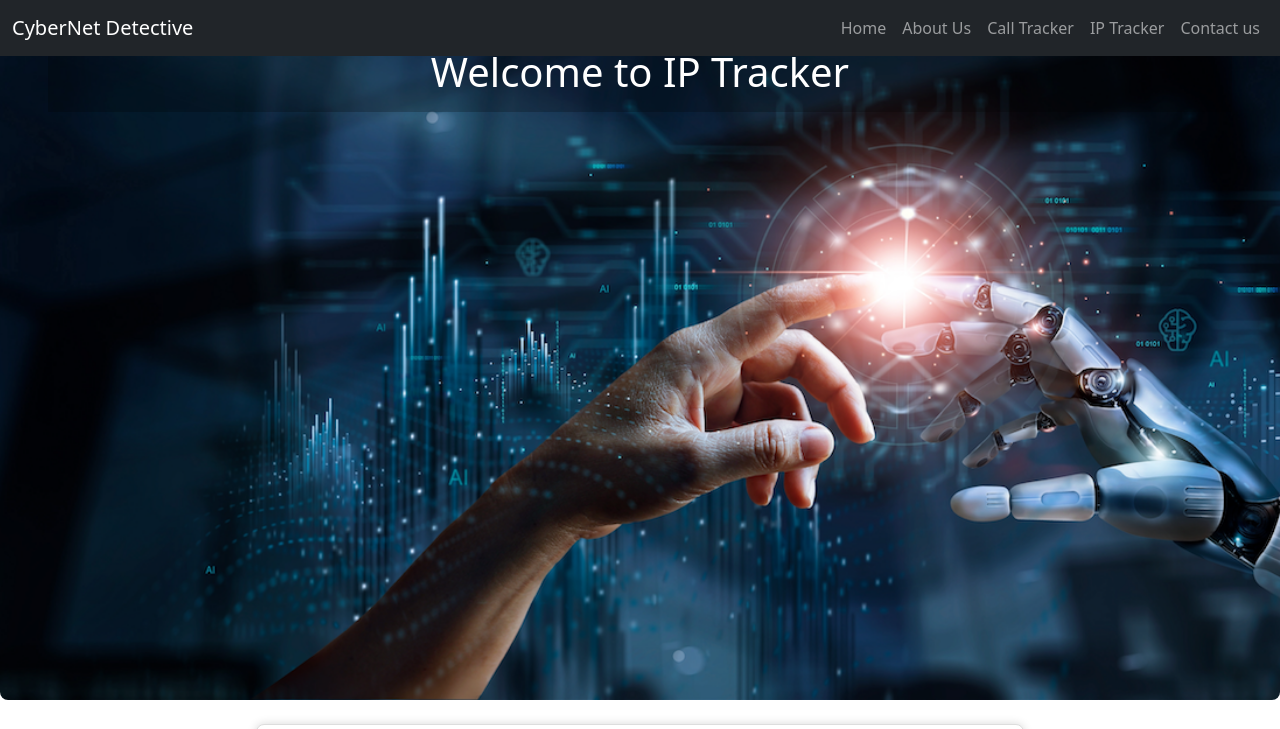
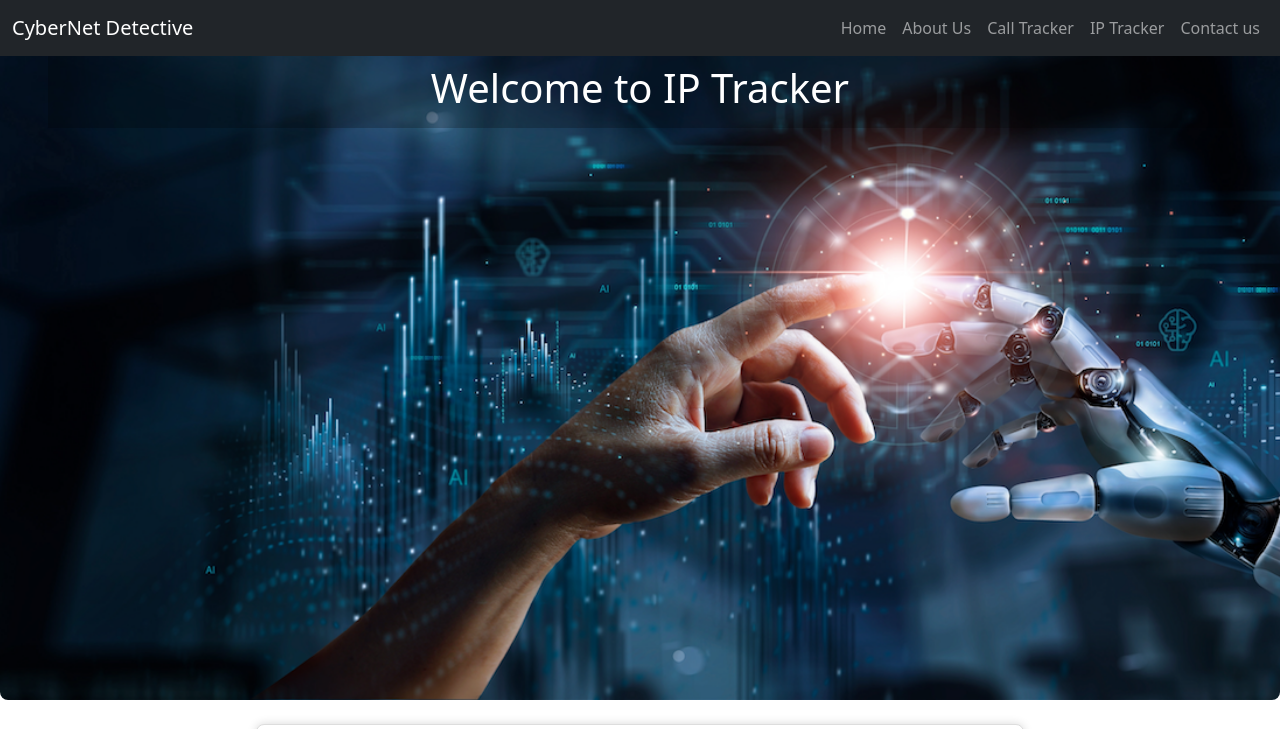
Before and after one commit to YTasheva/CyberNet-Detective, a plain HTML site: page IPTracker.html in a window 1280 px wide. Shown: the top 729 px of the page. Drawn offline with nearby package versions, Linux system fonts and the light colour scheme.

Commit message:
Update author name in IPTracker.html

```diff
--- a/IPTracker.html
+++ b/IPTracker.html
@@ -4,7 +4,7 @@
 <head>
   <meta charset="UTF-8" />
   <meta name="viewport" content="width=device-width, initial-scale=1.0" />
-  <meta name="author" content="Moses Opiah" />
+  <meta name="author" content="CyberNet Detective" />
   <meta name="description" content="IP Tracker" />
   <title>IP Tracker</title>
   <link href="https://cdn.jsdelivr.net/npm/bootstrap@5.3.2/dist/css/bootstrap.min.css" rel="stylesheet"
@@ -42,6 +42,7 @@
     </div>
   </div>
 
+   <!-- MAIN LOGO / NAV -->
   <header>
     <nav class="navbar navbar-expand-sm navbar-dark bg-dark fixed-top">
       <div class="container-fluid">
@@ -72,23 +73,23 @@
       </div>
     </nav>
 
-
-  </header>
-
+<!-- JUMBOTRON HERO -->
   <div class="bannerip p-5 text-center bg-image rounded-3">
     <div class="mask">
       <div class="d-flex justify-content-center align-items-center h-100">
         <div class="text-white">
-          <h1 class="mb-3">Welcome to IP Tracker</h1>
+          <h1 class="mb-3 mt-3">Welcome to IP Tracker</h1>
         </div>
       </div>
     </div>
   </div>
   <section id="hero" class="container-fluid background-image">
     <h2 class="hero p-2"></h2>
-
   </section>
 
+</header>
+
+<!-- IP TRACKER SECTION-->
   <div class="ip-container">
     <div class="title">IP Tracker</div>
 
```
